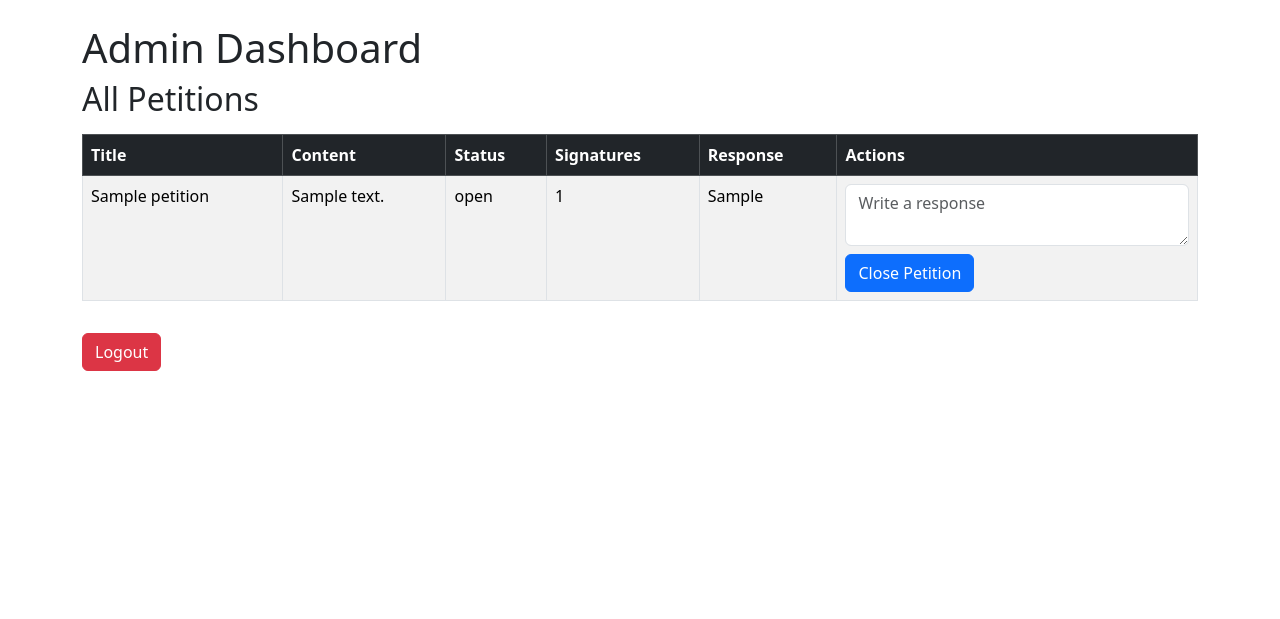
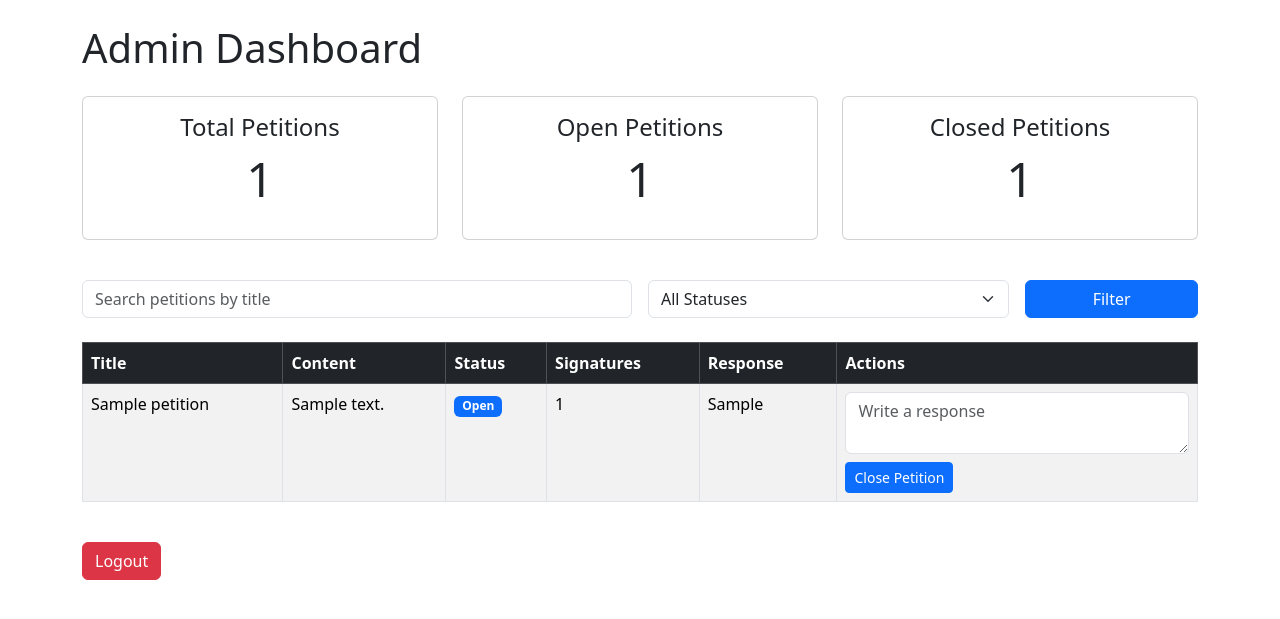
Before and after one commit to SanSynyster/django-petition-platform, a Django app: template backend/myapp/templates/myapp/admin_dashboard.html in a window 1280 px wide. Shown: the top 619 px of the page. Run offline with Django 4.2, Linux system fonts and the light colour scheme; tables that the repository leaves empty hold one stand-in row (values such as "Sample post"); the template is opened without the code that fills it: values that come from a table or form of the project are taken from there, most other values are stand-ins (such as "Sample title", 1, 10 or a date in 2020).

Commit message:
Added analytics to admin dashboard and fixed petition counts

```diff
--- a/backend/myapp/templates/myapp/admin_dashboard.html
+++ b/backend/myapp/templates/myapp/admin_dashboard.html
@@ -11,8 +11,7 @@
 </head>
 <body>
     <div class="container mt-4">
-        <h1>Admin Dashboard</h1>
-        <h2>All Petitions</h2>
+        <h1 class="mb-4">Admin Dashboard</h1>
 
         <!-- Flash Messages -->
         {% if messages %}
@@ -26,8 +25,53 @@
             </div>
         {% endif %}
 
+        <!-- Analytics Section -->
+        <div class="row mt-4">
+            <div class="col-md-4">
+                <div class="card">
+                    <div class="card-body text-center">
+                        <h4 class="card-title">Total Petitions</h4>
+                        <p class="display-5">{{ total_petitions }}</p>
+                    </div>
+                </div>
+            </div>
+            <div class="col-md-4">
+                <div class="card">
+                    <div class="card-body text-center">
+                        <h4 class="card-title">Open Petitions</h4>
+                        <p class="display-5">{{ total_open_petitions }}</p>
+                    </div>
+                </div>
+            </div>
+            <div class="col-md-4">
+                <div class="card">
+                    <div class="card-body text-center">
+                        <h4 class="card-title">Closed Petitions</h4>
+                        <p class="display-5">{{ total_closed_petitions }}</p>
+                    </div>
+                </div>
+            </div>
+        </div>
+
+        <!-- Search and Filter Form -->
+        <form method="get" class="row g-3 mt-4">
+            <div class="col-md-6">
+                <input type="text" name="q" value="{{ query }}" placeholder="Search petitions by title" class="form-control">
+            </div>
+            <div class="col-md-4">
+                <select name="status" class="form-select">
+                    <option value="">All Statuses</option>
+                    <option value="open" {% if status_filter == 'open' %}selected{% endif %}>Open</option>
+                    <option value="closed" {% if status_filter == 'closed' %}selected{% endif %}>Closed</option>
+                </select>
+            </div>
+            <div class="col-md-2">
+                <button type="submit" class="btn btn-primary w-100">Filter</button>
+            </div>
+        </form>
+
         <!-- Petitions Table -->
-        <table class="table table-bordered table-striped mt-3">
+        <table class="table table-bordered table-striped mt-4">
             <thead class="table-dark">
                 <tr>
                     <th>Title</th>
@@ -43,7 +87,13 @@
                     <tr>
                         <td>{{ petition.title }}</td>
                         <td>{{ petition.content }}</td>
-                        <td>{{ petition.status }}</td>
+                        <td>
+                            {% if petition.status == 'open' %}
+                                <span class="badge bg-primary">Open</span>
+                            {% else %}
+                                <span class="badge bg-success">Closed</span>
+                            {% endif %}
+                        </td>
                         <td>{{ petition.signatures }}</td>
                         <td>{{ petition.response|default:"N/A" }}</td>
                         <td>
@@ -52,10 +102,10 @@
                                     {% csrf_token %}
                                     <input type="hidden" name="petition_id" value="{{ petition.id }}">
                                     <textarea name="response" class="form-control mb-2" placeholder="Write a response"></textarea>
-                                    <button type="submit" class="btn btn-primary">Close Petition</button>
+                                    <button type="submit" class="btn btn-primary btn-sm">Close Petition</button>
                                 </form>
                             {% else %}
-                                <span class="badge bg-success">Closed</span>
+                                <span class="badge bg-secondary">No Actions</span>
                             {% endif %}
                         </td>
                     </tr>
@@ -64,7 +114,7 @@
         </table>
 
         <!-- Logout Link -->
-        <a href="/logout/" class="btn btn-danger mt-3">Logout</a>
+        <a href="/logout/" class="btn btn-danger mt-4">Logout</a>
     </div>
 
     <!-- Bootstrap JavaScript -->
```
Also changed, not shown: backend/myapp/templates/myapp/dashboard.html (+14 -2 lines), backend/myapp/views.py (+55 -32 lines).
